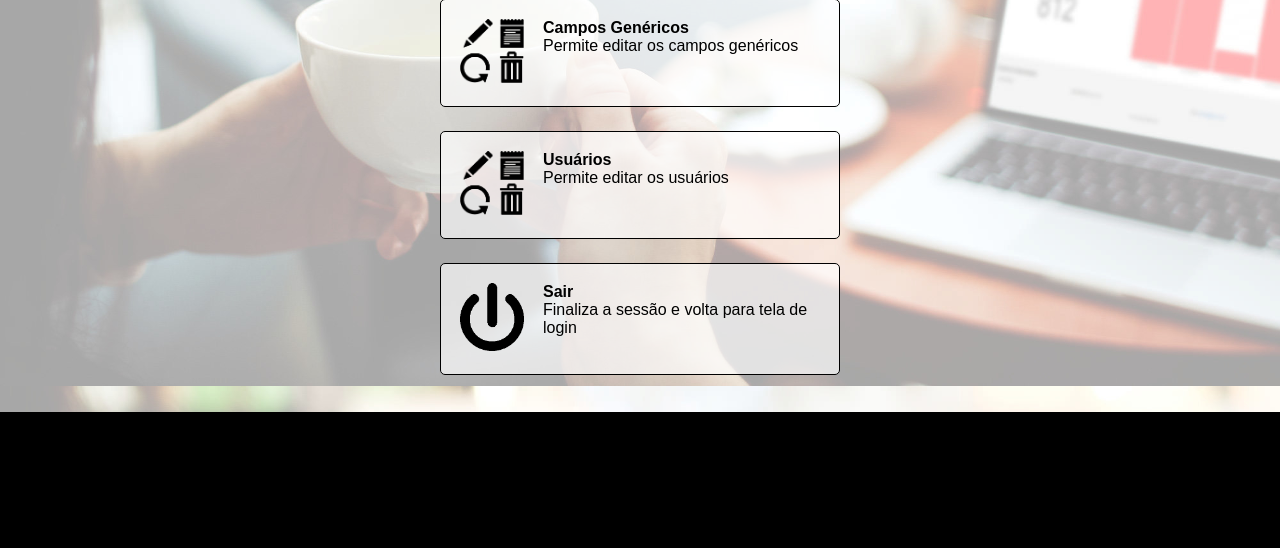
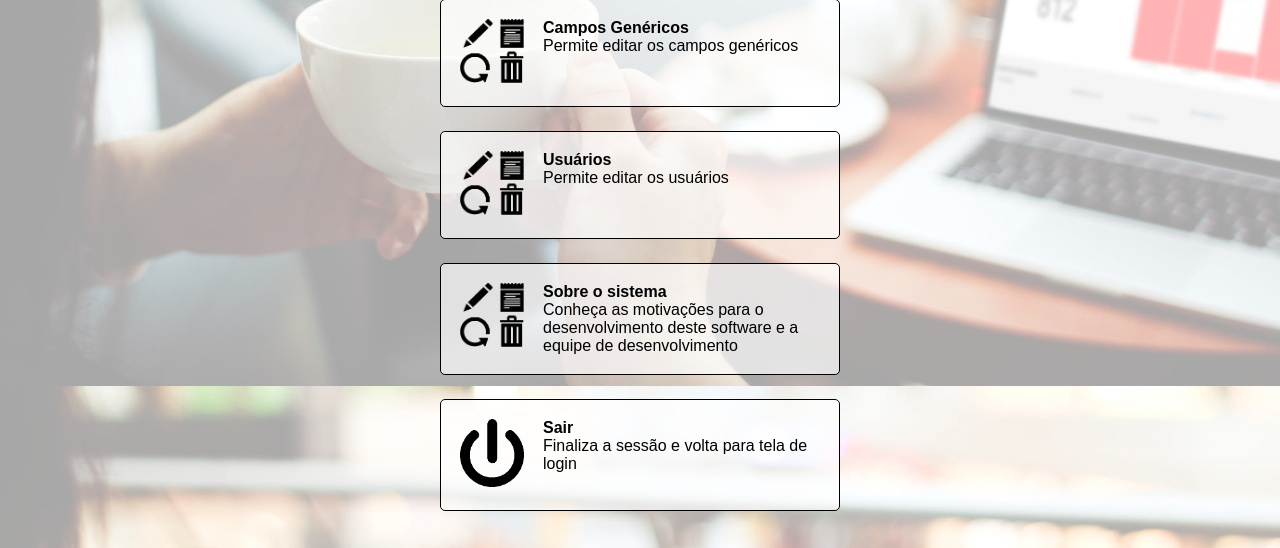
Before and after one commit to ICEI-PUC-Minas-PMV-ADS/PMV-ADS-2023-1-E1-PROJ-WEB-T14-G5-Cadastro_De_Pessoas, a PHP site: page /Opcoes.php in a window 1280 px wide. Shown: the part 467-1015 px from the top of the page. Before the commit the page ends 879 px from the top, so only its background shows below. Run offline with PHP 8.4, Linux system fonts and the light colour scheme.

Commit message:
Update Opcoes.php

```diff
--- a/src/Opcoes.php
+++ b/src/Opcoes.php
@@ -46,6 +46,13 @@
 		</TR>
 	</TABLE>
 
+	<TABLE onClick="javascript:gotoURL('/Sobre.php')" class='botao_opcao'>
+		<TR>
+			<TD><img src='/Imagens/Opcoes.png'></TD>
+			<TD><B>Sobre o sistema</B><BR>Conheça as motivações para o desenvolvimento deste software e a equipe de desenvolvimento</TD>
+		</TR>
+	</TABLE>
+
 	<TABLE onClick="javascript:sair()" class='botao_opcao'>
 		<TR>
 			<TD><img src='/Imagens/Sair.png'></TD>
```
